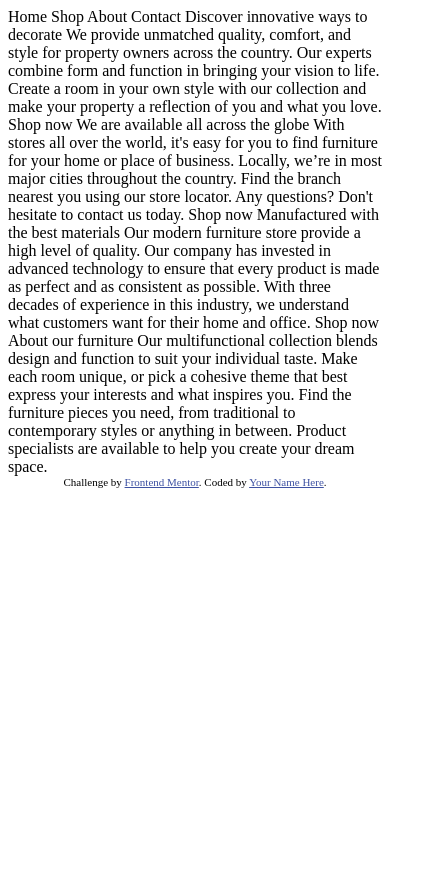
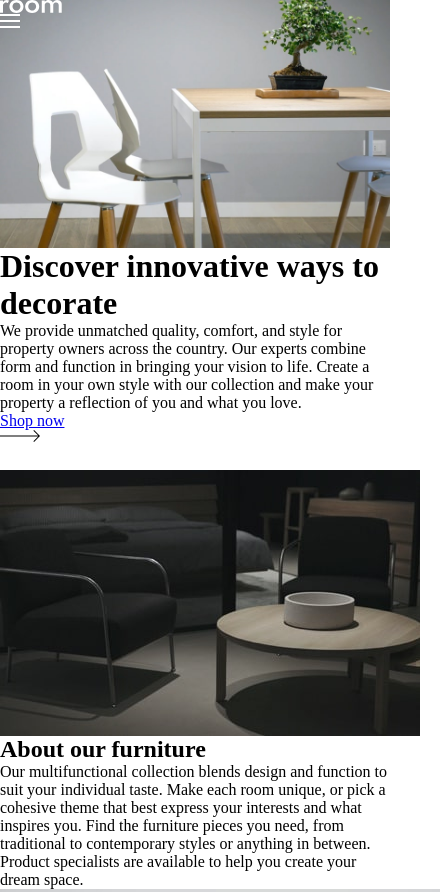
Before and after one commit to eruj22/Frontendmentor-exercise13, a plain HTML site: page index.html in a window 390 px wide. Shown: the top 892 px of the page, 440 px wide, since content can reach past the window. Before the commit the page ends 844 px from the top, so only its background shows below. Drawn offline with Linux system fonts and the light colour scheme.

Commit message:
start
working slider, need to finish mobile nav

```diff
--- a/index.html
+++ b/index.html
@@ -8,52 +8,72 @@
 
   <title>Frontend Mentor | Room homepage</title>
 
-  <!-- Feel free to remove these styles or customise in your own stylesheet 👍 -->
-  <style>
-    .attribution { font-size: 11px; text-align: center; }
-    .attribution a { color: hsl(228, 45%, 44%); }
-  </style>
+  <link rel="stylesheet" href="style.css">
 </head>
 <body>
-  Home
-  Shop
-  About
-  Contact
+  <header class="header">
+    <a href="#"><img class="logo" src="images/logo.svg" alt=""></a>
+    <button class="burger-toggle">
+      <img class="burger burger-open" src="images/icon-hamburger.svg" alt="">
+      <img class="burger burger-close" src="images/icon-close.svg" alt="">
+    </button>
+    <nav class="nav">
+      <ul class="nav__menu">
+        <li class="nav__item"><a class="nav__link" href="#">Home</a></li>
+        <li class="nav__item"><a class="nav__link" href="#">Shop</a></li>
+        <li class="nav__item"><a class="nav__link" href="#">About</a></li>
+        <li class="nav__item"><a class="nav__link" href="#">Contact</a></li>
+      </ul>
+    </nav>
+  </header>
+  <main class="main">
+    <div class="slider" id="slider">
+      <div class="slide current">
+        <img class="slide__img" src="images/desktop-image-hero-1.jpg" alt="">
+        <div class="slide__text">
+          <h1>Discover innovative ways to decorate</h1>
+          <p>We provide unmatched quality, comfort, and style for property owners across the country.
+            Our experts combine form and function in bringing your vision to life. Create a room in your
+            own style with our collection and make your property a reflection of you and what you love.</p>
+          <a href="#">Shop now<img src="images/icon-arrow.svg" alt=""></a>
+        </div>
+      </div>
+      <div class="slide">
+        <img class="slide__img" src="images/desktop-image-hero-2.jpg" alt="">
+        <div class="slide__text">
+          <h1>We are available all across the globe</h1>
+          <p>With stores all over the world, it's easy for you to find furniture for your home or place of business.
+            Locally, we’re in most major cities throughout the country. Find the branch nearest you using our
+            store locator. Any questions? Don't hesitate to contact us today.</p>
+          <a href="#">Shop now<img src="images/icon-arrow.svg" alt=""></a>
+        </div>
+      </div>
+      <div class="slide">
+        <img class="slide__img" src="images/desktop-image-hero-3.jpg" alt="">
+        <div class="slide__text">
+          <h1>Manufactured with the best materials</h1>
+          <p>Our modern furniture store provide a high level of quality. Our company has invested in advanced technology
+            to ensure that every product is made as perfect and as consistent as possible. With three decades of
+            experience in this industry, we understand what customers want for their home and office.</p>
+          <a href="#">Shop now<img src="images/icon-arrow.svg" alt=""></a>
+        </div>
+      </div>
+    </div>
+    <button class="btn-left"><img src="images/icon-angle-left.svg" alt=""></button>
+    <button class="btn-right"><img src="images/icon-angle-right.svg" alt=""></button>
+  </main>
+  <div class="about">
+    <img src="images/image-about-dark.jpg" alt="">
+    <div class="about__text">
+      <h2>About our furniture</h2>
+      <p>Our multifunctional collection blends design and function to suit your individual taste.
+        Make each room unique, or pick a cohesive theme that best express your interests and what
+        inspires you. Find the furniture pieces you need, from traditional to contemporary styles
+        or anything in between. Product specialists are available to help you create your dream space.</p>
+    </div>
+    <img src="images/image-about-light.jpg" alt="">
+  </div>
 
-  Discover innovative ways to decorate
-
-  We provide unmatched quality, comfort, and style for property owners across the country.
-  Our experts combine form and function in bringing your vision to life. Create a room in your
-  own style with our collection and make your property a reflection of you and what you love.
-
-  Shop now
-
-  We are available all across the globe
-
-  With stores all over the world, it's easy for you to find furniture for your home or place of business.
-  Locally, we’re in most major cities throughout the country. Find the branch nearest you using our
-  store locator. Any questions? Don't hesitate to contact us today.
-
-  Shop now
-
-  Manufactured with the best materials
-
-  Our modern furniture store provide a high level of quality. Our company has invested in advanced technology
-  to ensure that every product is made as perfect and as consistent as possible. With three decades of
-  experience in this industry, we understand what customers want for their home and office.
-
-  Shop now
-
-  About our furniture
-
-  Our multifunctional collection blends design and function to suit your individual taste.
-  Make each room unique, or pick a cohesive theme that best express your interests and what
-  inspires you. Find the furniture pieces you need, from traditional to contemporary styles
-  or anything in between. Product specialists are available to help you create your dream space.
-
-  <div class="attribution">
-    Challenge by <a href="https://www.frontendmentor.io?ref=challenge" target="_blank">Frontend Mentor</a>.
-    Coded by <a href="#">Your Name Here</a>.
-  </div>
+  <script src="main.js"></script>
 </body>
 </html>
--- /dev/null
+++ b/main.js
@@ -0,0 +1,47 @@
+const slider = document.getElementById('slider');
+const slides = slider.getElementsByClassName('slide');
+const currentSlide = slider.getElementsByClassName('current');
+
+// slider
+
+window.onload = function() {
+    const nextBtn = document.querySelector('.btn-right');
+    const prevBtn = document.querySelector('.btn-left');
+
+    nextBtn.addEventListener('click', function() {
+        nextSlide();
+    });
+    prevBtn.addEventListener('click', function() {
+        prevSlide();
+    });
+
+}
+
+let slideNumber = 0;
+function nextSlide() {
+    currentSlide[0].classList.remove('current');
+    if (slideNumber == (slides.length - 1)) {
+        slideNumber = 0;
+    } else {
+        slideNumber += 1;
+    }
+    slides[slideNumber].classList.add('current');
+}
+
+function prevSlide() {
+    currentSlide[0].classList.remove('current');
+    if (slideNumber == 0) {
+        slideNumber = slides.length - 1;
+    } else {
+        slideNumber -= 1;
+    }
+    slides[slideNumber].classList.add('current');
+}
+
+// mobile navigation
+const nav = document.querySelector('.nav');
+const btnToggle = document.querySelector('.burger-toggle');
+
+btnToggle.addEventListener('click', () => {
+    nav.classList.toggle('open');
+});
--- /dev/null
+++ b/style.css
@@ -0,0 +1,80 @@
+*,
+::before,
+::after {
+    margin: 0;
+    padding: 0;
+    box-sizing: border-box;
+}
+
+button {
+    background-color: transparent;
+    border: none;
+    cursor: pointer;
+}
+
+img {
+    display: block;
+}
+
+.slide__img {
+    width: 100%;
+}
+
+.header {
+    position: absolute;
+}
+
+.slide {
+    display: none;
+}
+
+.current {
+    display: flex;
+    flex-direction: column;
+}
+
+/* mobile navigation */
+.header {
+    width: 100%;
+}
+
+.nav {
+    position: absolute;
+    top: 0;
+    left: 0;
+    width: 100%;
+    background-color: white;
+    z-index: 2;
+    transform: translateX(-100%);
+}
+
+.nav__menu {
+    display: flex;
+    justify-content: flex-end;
+}
+
+.nav__item {
+    list-style: none;
+    margin: 1rem 1rem 3rem;
+}
+
+.nav__link {
+    text-decoration: none;
+}
+
+.open{
+    transform: translateX(0);
+}
+
+.burger-toggle {
+    position: absolute;
+    z-index: 500;
+}
+
+.burger-open {
+    display: block;
+}
+
+.burger-close {
+    display: none;
+}
```
